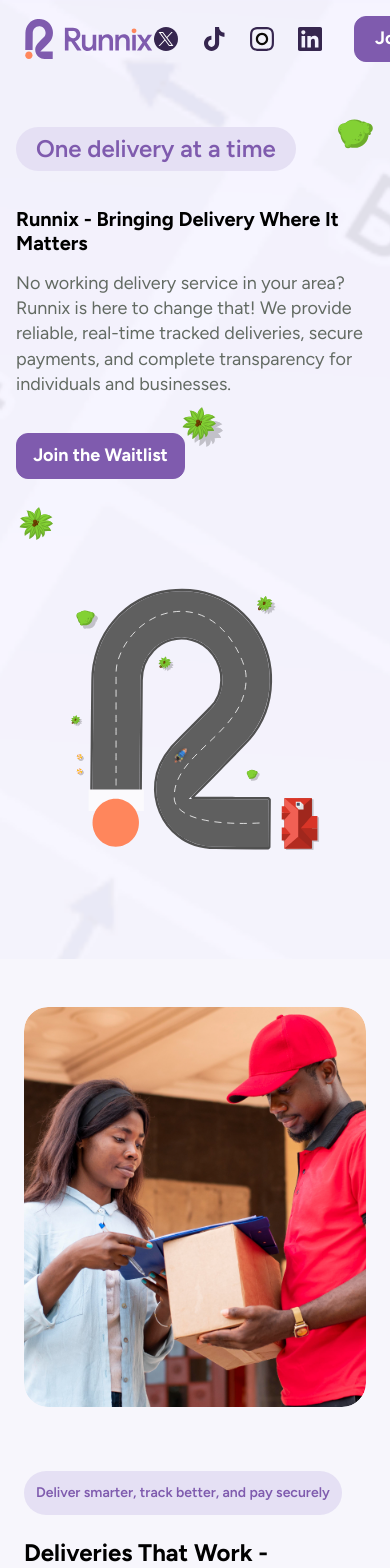
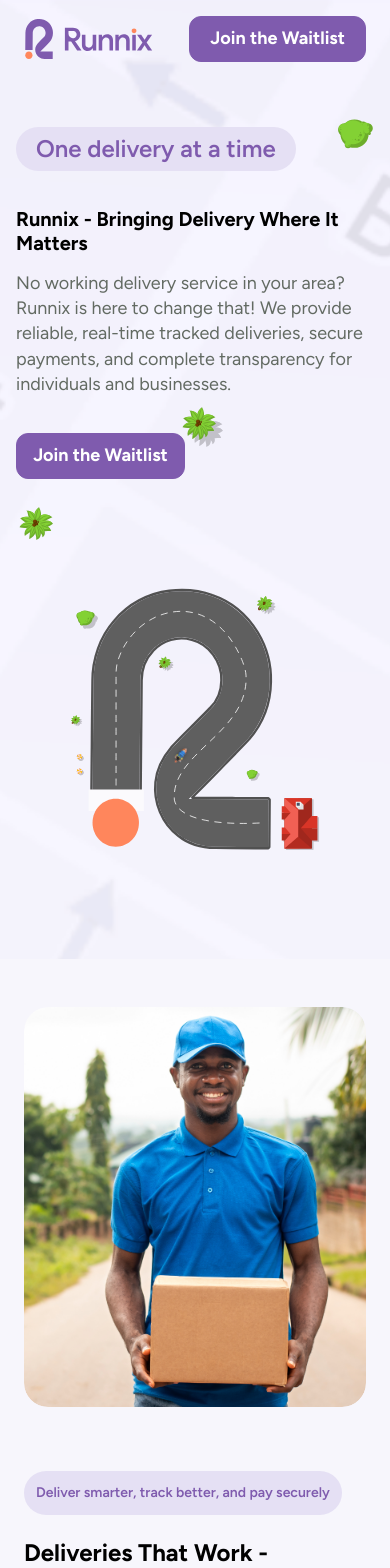
Before and after one commit to runnixtechnologies/frontend, a Next.js app: page / in a window 390 px wide. Shown: the top 1568 px of the page. Built offline with nearby package versions, Linux system fonts and the light colour scheme.

Commit message:
Adjusted how it work pictures

```diff
--- a/next.config.ts
+++ b/next.config.ts
@@ -16,6 +16,18 @@
         pathname: "/**",
       },
       {
+        protocol: "https",
+        hostname: "runnix-africa",
+        port: "",
+        pathname: "/images/**",
+      },
+      {
+        protocol: "https",
+        hostname: "runnix-africa",
+        port: "",
+        pathname: "/**",
+      },
+      {
         protocol: "http",
         hostname: "localhost:**",
         port: "",
--- a/src/app/(website)/_components/Header.tsx
+++ b/src/app/(website)/_components/Header.tsx
@@ -26,7 +26,7 @@
           {/* Right Section */}
           <div className="w-fit flex flex-col sm:flex-row sm:items-center gap-4 sm:gap-8">
             {/* Social Medias */}
-            <div className="hidden sm-md:flex items-center gap-4 sm:gap-6">
+            <div className="hidden lg:flex items-center gap-4 sm:gap-6">
               {socials?.map((social, index) => (
                 <Link
                   key={index}
--- a/src/app/(website)/_components/HowItWorks.tsx
+++ b/src/app/(website)/_components/HowItWorks.tsx
@@ -39,7 +39,7 @@
 
 export default function HowItWorksSection() {
   return (
-    <section className="w-full min-h-[539px] relative dark:bg-[#161226] bg-[#F7F6FC] flex justify-center items-center py-16 sm:py-20 xl:pb-30">
+    <section className="w-full min-h-[539px] relative dark:bg-[#161226] bg-[#F7F6FC] flex justify-center items-center py-12 sm:py-20 xl:pb-30">
       <div className="w-full flex flex-col gap-[48px]" data-aos="fade-up">
         <div className="w-full flex flex-col gap-12 items-center xl:items-start px-4 sm:px-6 md:px-8 2xl:px-20 3xl:px-30">
           <h2 className="w-full text-center xl:text-left font-figtree font-bold text-xl sm:text-2xl md:text-3xl xl:text-4xl 2xl:text-5xl leading-snug dark:text-white text-black">
@@ -66,7 +66,7 @@
             ))}
           </div>
         </div>
-        <div className="w-full px-4 sm:px-6 md:pl-8 md:pr-0 xl:pl-20 3xl:pl-30 xl:pr-0">
+        <div className="w-full px-2 sm:px-4 md:pl-8 md:pr-0 xl:pl-20 3xl:pl-30 xl:pr-0">
           <div className="w-full h-auto">
             <Swiper
               loop
@@ -76,13 +76,13 @@
               autoplay={{ delay: 2500, disableOnInteraction: false }}
               breakpoints={{
                 320: {
-                  slidesPerView: 1.1,
+                  slidesPerView: 1,
                 },
                 390: {
-                  slidesPerView: 1.2,
+                  slidesPerView: 1.05,
                 },
                 428: {
-                  slidesPerView: 1.3,
+                  slidesPerView: 1.1,
                 },
                 640: {
                   slidesPerView: 1.5,
--- a/src/app/(website)/_components/Purpose.tsx
+++ b/src/app/(website)/_components/Purpose.tsx
@@ -38,7 +38,7 @@
         className="w-full h-full flex justify-center items-center px-4 sm:px-6 md:px-10 lg:px-14 xl:px-[128px]"
         data-aos="fade-up"
       >
-        <div className="w-full 2xl:w-[1200px] 3xl:w-[1400px] flex flex-col xl:flex-row gap-6 lg:gap-8 xl:gap-10 2xl:gap- 3xl:gap-[96px]">
+        <div className="w-full 2xl:w-[1200px] 3xl:w-[1400px] flex flex-col xl:flex-row gap-6 lg:gap-8 xl:gap-10 2xl:gap-12">
           {/* Left Section - Image Slider - Large screens */}
           <div
             className="hidden lg:flex w-full xl:w-[552px] h-[400px] lg:h-[500px] xl:h-[607px] rounded-3xl overflow-hidden"
@@ -58,13 +58,17 @@
               className="w-full h-full"
             >
               {images.map((img, idx) => (
-                <SwiperSlide key={"img-" + idx} className="w-full h-full">
+                <SwiperSlide
+                  key={"img-" + idx}
+                  className="w-full h-full px-10 rounded-2xl"
+                >
                   <Image
                     src={img}
                     alt="Runnix purpose"
-                    fill
+                    width={552}
+                    height={607}
                     quality={80}
-                    className="object-cover"
+                    className="w-[552px] h-[607px] object-contain"
                   />
                 </SwiperSlide>
               ))}
@@ -110,7 +114,7 @@
                 ))}
               </div>
 
-              <div className="mt-6">
+              <div className="my-4">
                 <WaitListButton />
               </div>
             </div>
@@ -135,13 +139,14 @@
               className="w-full h-full"
             >
               {images.map((img, idx) => (
-                <SwiperSlide key={"img-" + idx} className="w-full h-full">
+                <SwiperSlide key={"img-" + idx} className="w-full h-full py-0">
                   <Image
                     src={img}
                     alt="Runnix purpose"
-                    fill
+                    width={552}
+                    height={607}
                     quality={80}
-                    className="object-cover"
+                    className="w-[346.81px] h-[381.36px] object-contain"
                   />
                 </SwiperSlide>
               ))}
```
